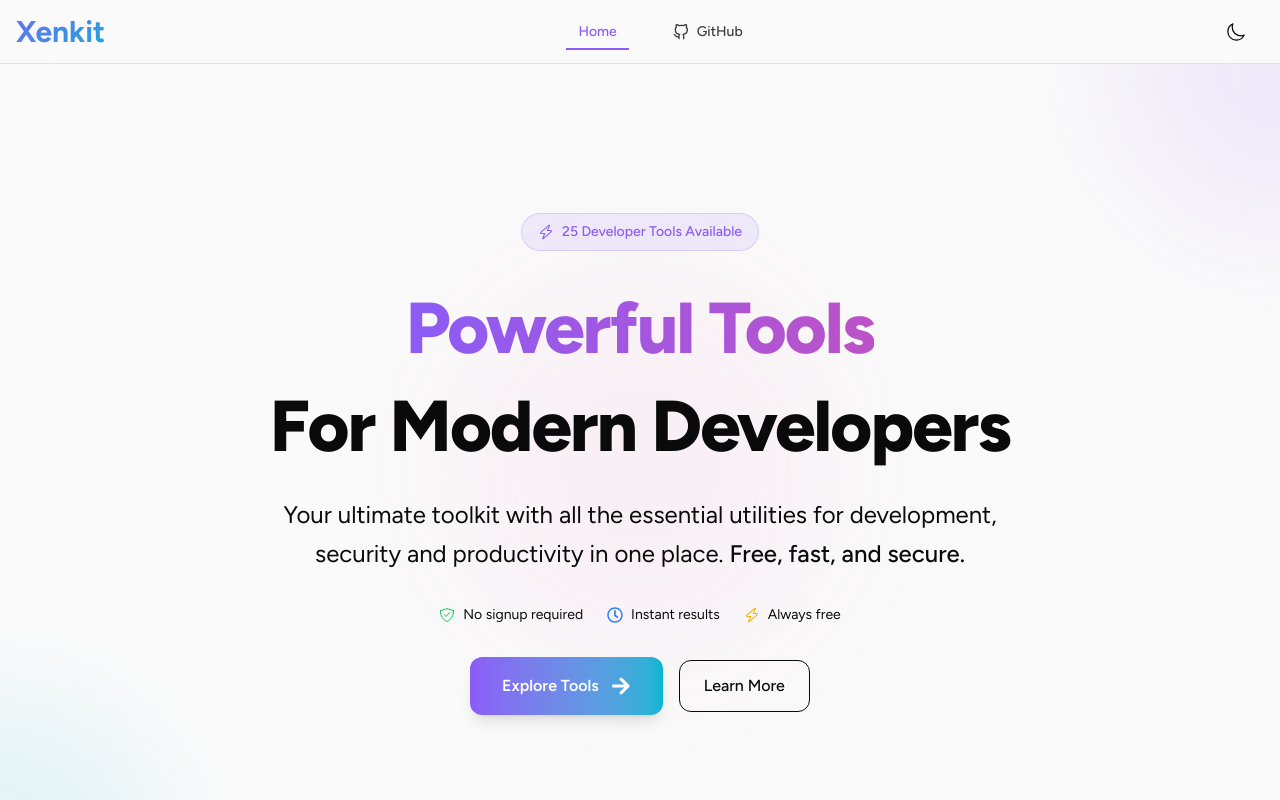
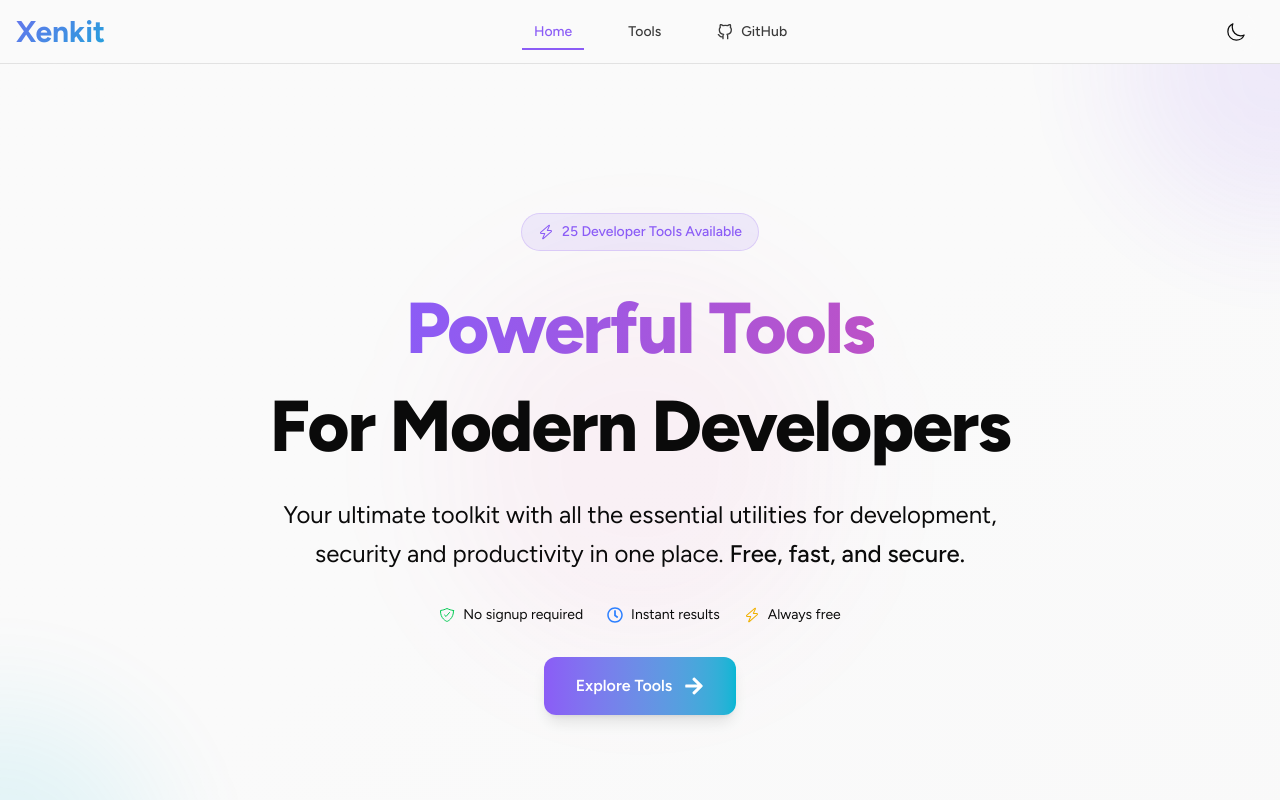
Before and after one commit to xenvoid404/xenkit-app, a Next.js app: page / in a window 1280 px wide. Shown: the top 800 px of the page. Built offline with nearby package versions, Linux system fonts and the light colour scheme.

Commit message:
penambahan menu tools pada navigasi

```diff
--- a/components/sections/featured-tools.tsx
+++ b/components/sections/featured-tools.tsx
@@ -36,7 +36,7 @@ export function FeaturedTools() {
     };
 
     return (
-        <section ref={ref} className="relative py-24 bg-gradient-to-b from-muted/5 to-background" aria-labelledby="tools-heading">
+        <section ref={ref} id="featured-tools" className="relative py-24 bg-gradient-to-b from-muted/5 to-background" aria-labelledby="tools-heading">
             <div className="max-w-7xl mx-auto px-4 sm:px-6 lg:px-8">
                 <motion.div
                     variants={titleVariants}
--- a/components/sections/hero.tsx
+++ b/components/sections/hero.tsx
@@ -98,7 +98,7 @@ export function Hero() {
                         transition={{ duration: 0.6, ease: 'easeOut' }}
                         className="flex flex-col sm:flex-row items-center justify-center gap-4"
                     >
-                        <Link href="/tools">
+                        <Link href="#featured-tools">
                             <motion.button
                                 whileHover={{ scale: 1.05 }}
                                 whileTap={{ scale: 0.95 }}
@@ -109,16 +109,6 @@ export function Hero() {
                                 <div className="absolute inset-0 bg-gradient-to-r from-primary/80 to-secondary/80 opacity-0 group-hover:opacity-100 transition-opacity duration-300" />
                             </motion.button>
                         </Link>
-
-                        <Link href="#features">
-                            <motion.button
-                                whileHover={{ scale: 1.05 }}
-                                whileTap={{ scale: 0.95 }}
-                                className="inline-flex items-center gap-2 px-6 py-3 border border-muted-foreground/20 rounded-xl font-medium text-foreground hover:border-primary/50 hover:text-primary transition-all duration-300"
-                            >
-                                Learn More
-                            </motion.button>
-                        </Link>
                     </motion.div>
                 </motion.div>
             </div>
--- a/data/navigations.ts
+++ b/data/navigations.ts
@@ -10,6 +10,7 @@ interface Navigation {
 
 export const navigations: Navigation[] = [
     { title: 'Home', href: '/', isExternal: false },
+    { title: 'Tools', href: '/tools', isExternal: false },
     { title: 'GitHub', href: 'https://github.com/xenvoid404', isExternal: true, icon: FiGithub }
 ];
 
```
